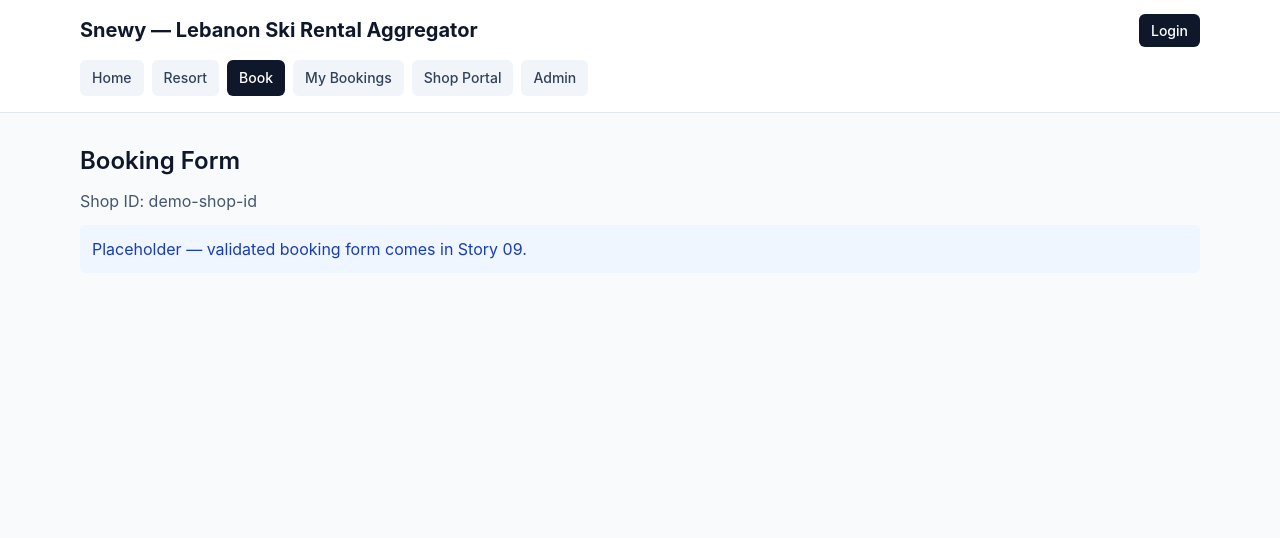
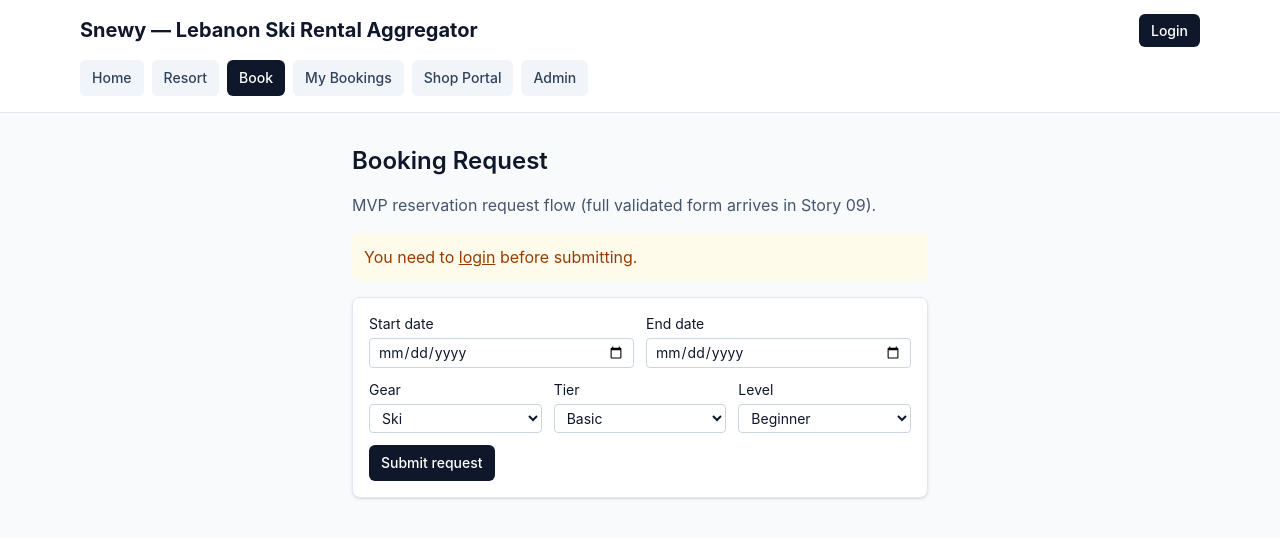
Before and after one commit to AnthonyChedid/snewy, a React (Vite) app: page /book/demo-shop-id in a window 1280 px wide. Shown: the top 538 px of the page. Built offline with nearby package versions, Linux system fonts and the light colour scheme; no server answers; the database is empty.

Commit message:
Story 08: booking requests schema, RLS, and submit flow

```diff
--- a/src/pages/BookPage.tsx
+++ b/src/pages/BookPage.tsx
@@ -1,13 +1,150 @@
-import { useParams } from 'react-router-dom'
+import { useEffect, useState } from 'react'
+import { Link, useParams } from 'react-router-dom'
+import { useAuth } from '../auth/useAuth'
+import { supabase } from '../lib/supabase'
+
+type ShopInfo = {
+  id: string
+  name: string
+  resort_id: string
+  resorts: { id: string; name: string; slug: string } | null
+}
 
 export function BookPage() {
   const { shopId } = useParams()
+  const { session } = useAuth()
+
+  const [shop, setShop] = useState<ShopInfo | null>(null)
+  const [loading, setLoading] = useState(false)
+  const [error, setError] = useState('')
+  const [reference, setReference] = useState('')
+
+  const [startDate, setStartDate] = useState('')
+  const [endDate, setEndDate] = useState('')
+  const [gearCategory, setGearCategory] = useState<'ski' | 'snowboard'>('ski')
+  const [tier, setTier] = useState<'basic' | 'standard' | 'premium'>('basic')
+  const [riderLevel, setRiderLevel] = useState<'beginner' | 'intermediate' | 'advanced'>('beginner')
+
+  useEffect(() => {
+    if (!shopId) return
+
+    const loadShop = async () => {
+      const { data, error } = await supabase
+        .from('shops')
+        .select('id,name,resort_id,resorts(id,name,slug)')
+        .eq('id', shopId)
+        .maybeSingle()
+
+      if (error) setError(error.message)
+      else setShop(data as unknown as ShopInfo)
+    }
+
+    void loadShop()
+  }, [shopId])
+
+  const submit = async (e: React.FormEvent) => {
+    e.preventDefault()
+    setError('')
+    setReference('')
+
+    if (!session) {
+      setError('Please login first to create a booking request.')
+      return
+    }
+
+    if (!shop) {
+      setError('Shop not found.')
+      return
+    }
+
+    setLoading(true)
+
+    const { data, error } = await supabase
+      .from('booking_requests')
+      .insert({
+        shop_id: shop.id,
+        user_id: session.user.id,
+        resort_id: shop.resort_id,
+        start_date: startDate,
+        end_date: endDate,
+        gear_category: gearCategory,
+        tier,
+        rider_level: riderLevel,
+      })
+      .select('reference')
+      .single()
+
+    if (error) {
+      setError(error.message)
+    } else {
+      setReference(data.reference)
+    }
+
+    setLoading(false)
+  }
 
   return (
-    <section className="space-y-3">
-      <h2 className="text-2xl font-semibold">Booking Form</h2>
-      <p className="text-slate-600">Shop ID: {shopId}</p>
-      <p className="rounded-md bg-blue-50 p-3 text-blue-800">Placeholder — validated booking form comes in Story 09.</p>
+    <section className="mx-auto max-w-xl space-y-4">
+      <h2 className="text-2xl font-semibold">Booking Request</h2>
+      <p className="text-slate-600">MVP reservation request flow (full validated form arrives in Story 09).</p>
+
+      {!session && (
+        <p className="rounded-md bg-amber-50 p-3 text-amber-800">
+          You need to <Link to="/login" className="underline">login</Link> before submitting.
+        </p>
+      )}
+
+      {shop && (
+        <p className="rounded-md bg-slate-100 p-3 text-slate-700">
+          Shop: <strong>{shop.name}</strong> — Resort: <strong>{shop.resorts?.name ?? 'Unknown'}</strong>
+        </p>
+      )}
+
+      <form onSubmit={submit} className="space-y-3 rounded-lg border border-slate-200 bg-white p-4 shadow-sm">
+        <div className="grid gap-3 sm:grid-cols-2">
+          <label className="text-sm">
+            Start date
+            <input className="mt-1 w-full rounded border border-slate-300 px-2 py-1" type="date" value={startDate} onChange={(e) => setStartDate(e.target.value)} required />
+          </label>
+          <label className="text-sm">
+            End date
+            <input className="mt-1 w-full rounded border border-slate-300 px-2 py-1" type="date" value={endDate} onChange={(e) => setEndDate(e.target.value)} required />
+          </label>
+        </div>
+
+        <div className="grid gap-3 sm:grid-cols-3">
+          <label className="text-sm">
+            Gear
+            <select className="mt-1 w-full rounded border border-slate-300 px-2 py-1" value={gearCategory} onChange={(e) => setGearCategory(e.target.value as 'ski' | 'snowboard')}>
+              <option value="ski">Ski</option>
+              <option value="snowboard">Snowboard</option>
+            </select>
+          </label>
+          <label className="text-sm">
+            Tier
+            <select className="mt-1 w-full rounded border border-slate-300 px-2 py-1" value={tier} onChange={(e) => setTier(e.target.value as 'basic' | 'standard' | 'premium')}>
+              <option value="basic">Basic</option>
+              <option value="standard">Standard</option>
+              <option value="premium">Premium</option>
+            </select>
+          </label>
+          <label className="text-sm">
+            Level
+            <select className="mt-1 w-full rounded border border-slate-300 px-2 py-1" value={riderLevel} onChange={(e) => setRiderLevel(e.target.value as 'beginner' | 'intermediate' | 'advanced')}>
+              <option value="beginner">Beginner</option>
+              <option value="intermediate">Intermediate</option>
+              <option value="advanced">Advanced</option>
+            </select>
+          </label>
+        </div>
+
+        <button type="submit" disabled={loading} className="rounded-md bg-slate-900 px-3 py-2 text-sm font-medium text-white hover:bg-slate-700 disabled:opacity-60">
+          {loading ? 'Submitting...' : 'Submit request'}
+        </button>
+      </form>
+
+      {reference && <p className="rounded-md bg-emerald-50 p-3 text-emerald-700">Booking created. Reference: <strong>{reference}</strong></p>}
+      {error && <p className="rounded-md bg-red-50 p-3 text-red-700">{error}</p>}
     </section>
   )
 }
```
Also changed, not shown: 1 other file (tests, documents, lock files or other folders).
